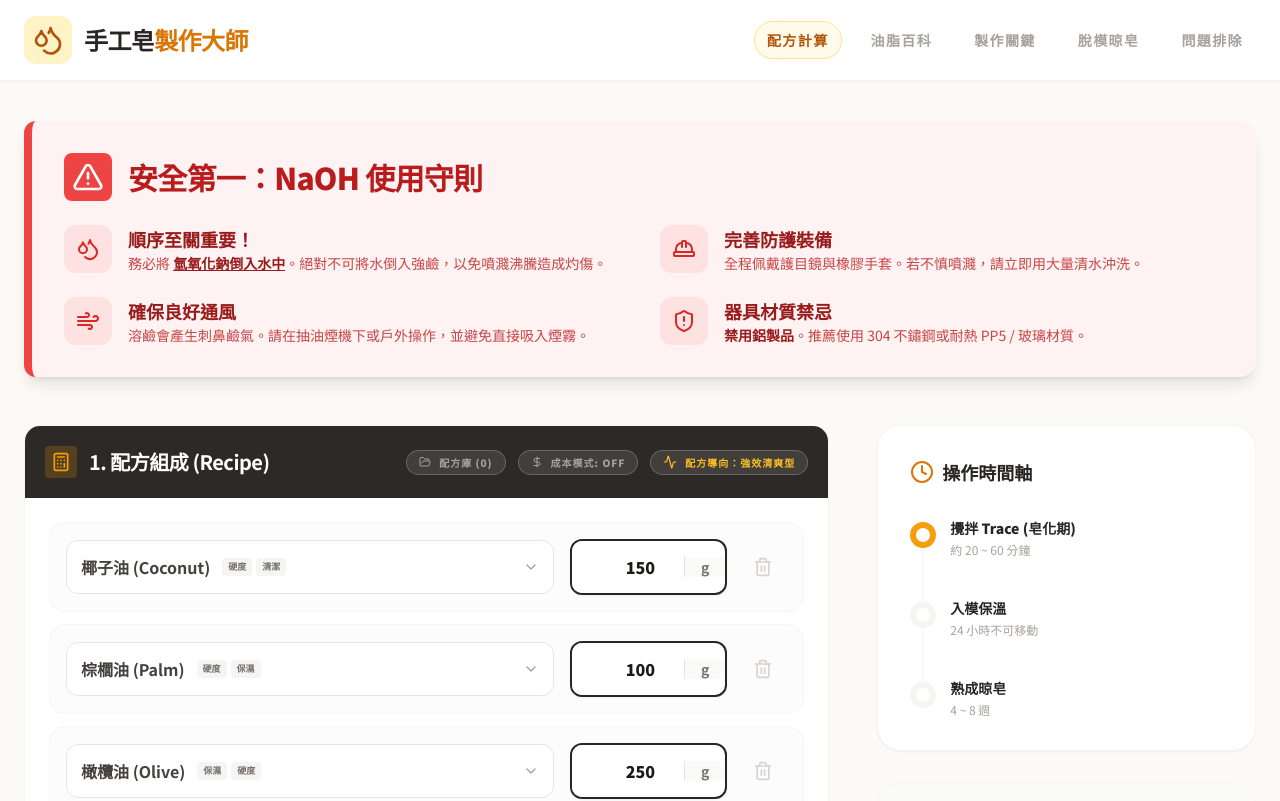
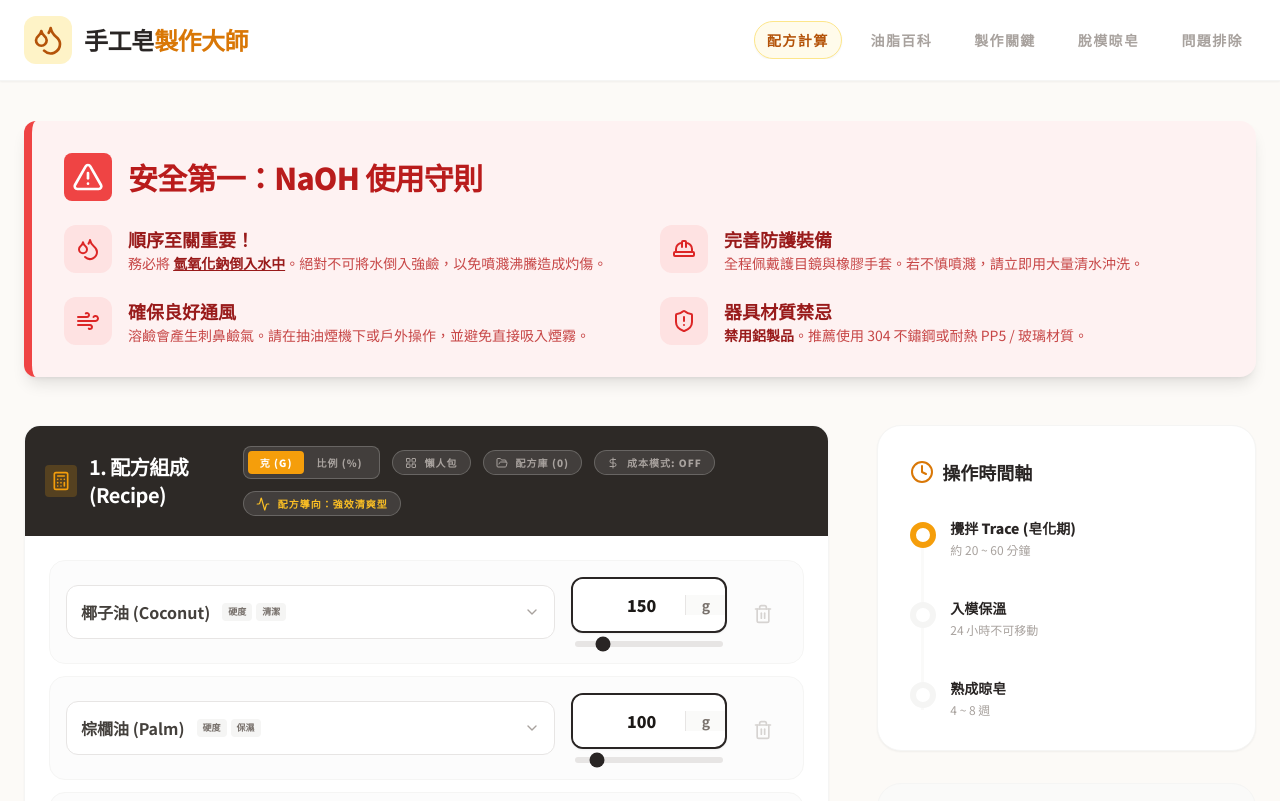
Before and after one commit to truedano/Master-Soap-Maker, a React (Vite) app: page / in a window 1280 px wide. Shown: the top 801 px of the page. Built offline with nearby package versions, Linux system fonts and the light colour scheme.

Commit message:
feat: 新增皂化計算機組件並更新相關常數資料

```diff
--- a/components/Calculator.tsx
+++ b/components/Calculator.tsx
@@ -1,6 +1,6 @@
 
 import React, { useState, useMemo, useRef, useEffect } from 'react';
-import { OILS, QUALITY_RANGES, QUALITY_UI } from '../constants';
+import { OILS, QUALITY_RANGES, QUALITY_UI, PRESETS } from '../constants';
 import { FormulaItem, OilQualities, OilData, SavedFormula } from '../types';
 import { NumberTicker } from './NumberTicker';
 import {
@@ -35,7 +35,10 @@ import {
   Save,
   FolderOpen,
   X,
-  FileText
+  FileText,
+  Percent,
+  GripVertical,
+  LayoutGrid
 } from 'lucide-react';
 
 // 將 Lucide 圖標對應到 QUALITY_UI
@@ -351,6 +354,8 @@ export const Calculator: React.FC<CalculatorProps> = ({
   const [showLibrary, setShowLibrary] = useState(false);
   const [recipeName, setRecipeName] = useState('');
   const [showSaveModal, setShowSaveModal] = useState(false);
+  const [inputMode, setInputMode] = useState<'weight' | 'percent'>('weight');
+  const [showPresets, setShowPresets] = useState(false);
 
   const [hoveredOil, setHoveredOil] = useState<OilData | null>(null);
   const [previewMode, setPreviewMode] = useState<'replacement' | 'addition' | 'reduction' | null>(null);
@@ -541,7 +546,29 @@ export const Calculator: React.FC<CalculatorProps> = ({
             </div>
             <h2 className="text-xl font-bold tracking-tight">1. 配方組成 (Recipe)</h2>
           </div>
-          <div className="flex items-center gap-3">
+          <div className="flex flex-wrap items-center gap-3">
+            <div className="flex bg-white/10 p-1 rounded-lg border border-white/20">
+              <button
+                onClick={() => setInputMode('weight')}
+                className={`px-3 py-1 rounded text-[10px] font-black uppercase tracking-widest transition-all ${inputMode === 'weight' ? 'bg-amber-500 text-white shadow-sm' : 'text-stone-400 hover:text-white'}`}
+              >
+                克 (g)
+              </button>
+              <button
+                onClick={() => setInputMode('percent')}
+                className={`px-3 py-1 rounded text-[10px] font-black uppercase tracking-widest transition-all ${inputMode === 'percent' ? 'bg-amber-500 text-white shadow-sm' : 'text-stone-400 hover:text-white'}`}
+              >
+                比例 (%)
+              </button>
+            </div>
+            <button
+              onClick={() => setShowPresets(!showPresets)}
+              className={`flex items-center gap-2 px-3 py-1 rounded-full border transition-all text-[10px] font-black uppercase tracking-widest active:scale-95 ${showPresets ? 'bg-amber-500 text-white border-amber-600 shadow-sm' : 'bg-white/10 text-stone-400 border-white/20 hover:bg-white/20'
+                }`}
+            >
+              <LayoutGrid className="w-3 h-3" />
+              懶人包
+            </button>
             <button
               onClick={() => setShowLibrary(!showLibrary)}
               className={`flex items-center gap-2 px-3 py-1 rounded-full border transition-all text-[10px] font-black uppercase tracking-widest active:scale-95 ${showLibrary ? 'bg-amber-500 text-white border-amber-600 shadow-sm' : 'bg-white/10 text-stone-400 border-white/20 hover:bg-white/20'
@@ -567,6 +594,30 @@ export const Calculator: React.FC<CalculatorProps> = ({
           </div>
         </div>
 
+        {/* 懶人包選單 */}
+        {showPresets && (
+          <div className="bg-stone-50 border-b border-stone-100 p-4 grid grid-cols-1 md:grid-cols-3 gap-3 animate-fade-in shadow-inner">
+            {PRESETS.map(preset => (
+              <button
+                key={preset.id}
+                onClick={() => {
+                  setItems(preset.items);
+                  setShowPresets(false);
+                }}
+                className="p-4 bg-white border border-stone-200 rounded-2xl text-left hover:border-amber-500 hover:shadow-md transition-all group"
+              >
+                <div className="flex items-center justify-between mb-1">
+                  <span className="font-black text-stone-700 group-hover:text-amber-800 transition-colors uppercase tracking-tight text-xs">{preset.name}</span>
+                  <div className="w-5 h-5 bg-stone-100 rounded-full flex items-center justify-center">
+                    <Zap className="w-3 h-3 text-stone-300 group-hover:text-amber-500" />
+                  </div>
+                </div>
+                <p className="text-[10px] text-stone-400 font-bold leading-tight line-clamp-2">{preset.description}</p>
+              </button>
+            ))}
+          </div>
+        )}
+
         <div className="p-4 md:p-6 space-y-4">
           <div className="space-y-3">
             {items.map((item, index) => {
@@ -587,17 +638,50 @@ export const Calculator: React.FC<CalculatorProps> = ({
                       />
                     </div>
                     <div className="flex items-center gap-3 w-full sm:w-auto">
+                      <div className="relative flex flex-col gap-2">
                         <div className="relative flex items-center bg-white border-2 border-stone-800 rounded-xl overflow-hidden transition-all shadow-sm focus-within:ring-4 focus-within:ring-stone-200">
                           <input
                             type="number"
-                          value={item.weight || ''}
-                          onChange={(e) => updateItem(index, 'weight', Number(e.target.value))}
+                            value={inputMode === 'weight' ? (item.weight || '') : (results.totalWeight > 0 ? Number(((item.weight / results.totalWeight) * 100).toFixed(1)) : 0)}
+                            onChange={(e) => {
+                              const val = Number(e.target.value);
+                              if (inputMode === 'weight') {
+                                updateItem(index, 'weight', val);
+                              } else {
+                                // 當輸入百分比時，根據總重量反推重量
+                                const newWeight = results.totalWeight > 0 ? (val / 100) * results.totalWeight : val;
+                                updateItem(index, 'weight', newWeight);
+                              }
+                            }}
                             className="w-24 sm:w-28 p-3.5 bg-white text-stone-900 font-black text-right outline-none"
                             placeholder="0"
                           />
-                        <span className="px-4 text-stone-500 font-bold text-sm border-l border-stone-200 h-full flex items-center bg-stone-50">g</span>
+                          <span className="px-4 text-stone-500 font-bold text-sm border-l border-stone-200 h-full flex items-center bg-stone-50 w-10 justify-center">
+                            {inputMode === 'weight' ? 'g' : '%'}
+                          </span>
                         </div>
-                      <button onClick={() => removeItem(index)} className="p-3.5 text-stone-300 hover:text-red-500 hover:bg-red-50 rounded-xl transition-all active:scale-90">
+                        {/* 快速調整滑桿 */}
+                        <div className="px-1 flex items-center gap-2">
+                          <input
+                            type="range"
+                            min="0"
+                            max={inputMode === 'weight' ? Math.max(1000, results.totalWeight) : 100}
+                            step={inputMode === 'weight' ? 10 : 1}
+                            value={inputMode === 'weight' ? item.weight : (results.totalWeight > 0 ? (item.weight / results.totalWeight) * 100 : 0)}
+                            onChange={(e) => {
+                              const val = Number(e.target.value);
+                              if (inputMode === 'weight') {
+                                updateItem(index, 'weight', val);
+                              } else {
+                                const newWeight = results.totalWeight > 0 ? (val / 100) * results.totalWeight : val;
+                                updateItem(index, 'weight', newWeight);
+                              }
+                            }}
+                            className="flex-1 h-1.5 bg-stone-200 rounded-full appearance-none cursor-pointer accent-stone-800 hover:accent-amber-500 transition-all"
+                          />
+                        </div>
+                      </div>
+                      <button onClick={() => removeItem(index)} className="p-3.5 text-stone-300 hover:text-red-500 hover:bg-red-50 rounded-xl transition-all active:scale-90 h-11 flex items-center justify-center mt-1">
                         <Trash2 className="w-5 h-5" />
                       </button>
                     </div>
--- a/constants.ts
+++ b/constants.ts
@@ -155,3 +155,38 @@ export const QUALITY_UI = {
   conditioning: { label: '保濕', icon: 'Droplets', color: '#0284c7', tailwind: 'bg-sky-600', bg: 'bg-sky-600' },
   creamy: { label: '穩定', icon: 'Waves', color: '#16a34a', tailwind: 'bg-green-600', bg: 'bg-green-600' },
 } as const;
+
+export const PRESETS = [
+  {
+    id: 'marseille',
+    name: '經典馬賽皂 (72% 橄欖)',
+    description: '最經典的配方，極致溫和與滋潤。',
+    items: [
+      { oilId: 'olive', weight: 360 }, // 72%
+      { oilId: 'coconut', weight: 90 }, // 18%
+      { oilId: 'palm', weight: 50 }, // 10%
+    ]
+  },
+  {
+    id: 'cleansing',
+    name: '清爽加倍 (家事/洗髮)',
+    description: '較高的椰子油比例，提供強大的洗淨與起泡力。',
+    items: [
+      { oilId: 'coconut', weight: 200 }, // 40%
+      { oilId: 'palm', weight: 150 }, // 30%
+      { oilId: 'olive', weight: 150 }, // 30%
+    ]
+  },
+  {
+    id: 'moisturizing',
+    name: '極致滋潤 (乾性肌)',
+    description: '包含乳油木果脂與酪梨油，適合秋冬。',
+    items: [
+      { oilId: 'olive', weight: 200 }, // 40%
+      { oilId: 'coconut', weight: 75 }, // 15%
+      { oilId: 'palm', weight: 75 }, // 15%
+      { oilId: 'shea_butter', weight: 75 }, // 15%
+      { oilId: 'avocado', weight: 75 }, // 15%
+    ]
+  }
+];
```
Lines whose indentation alone changed are shown as unchanged.
